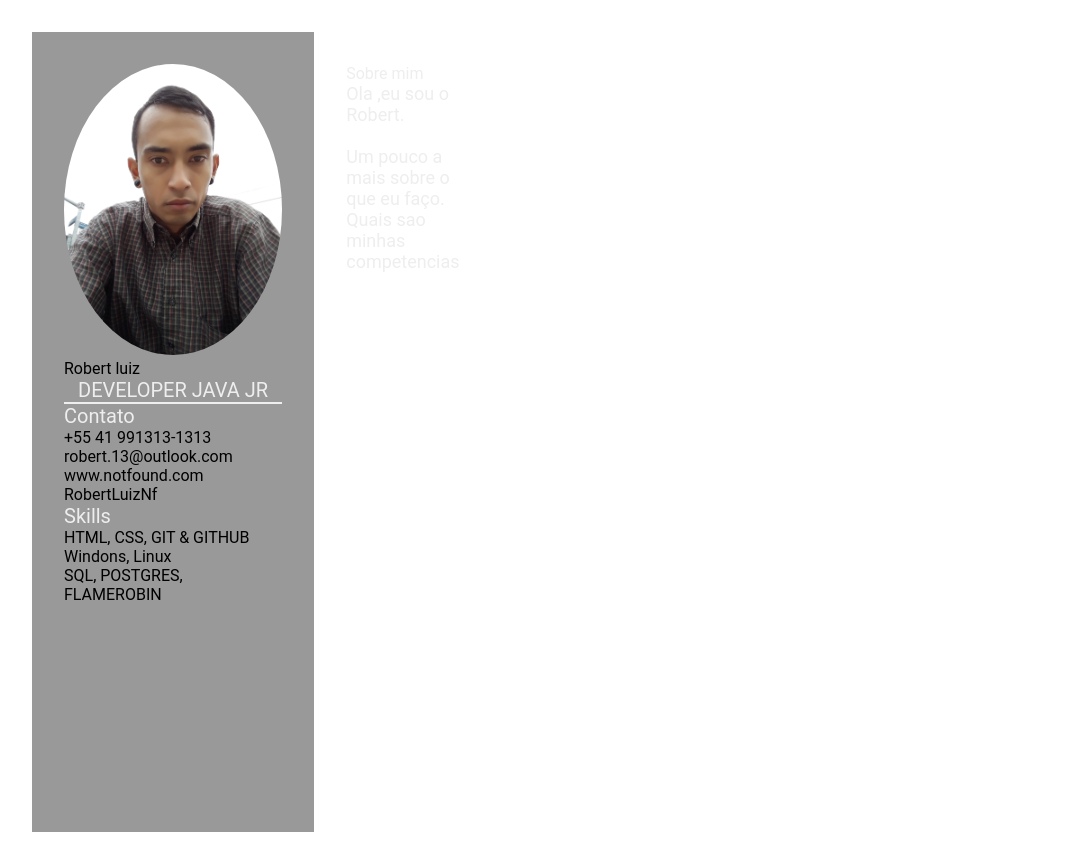
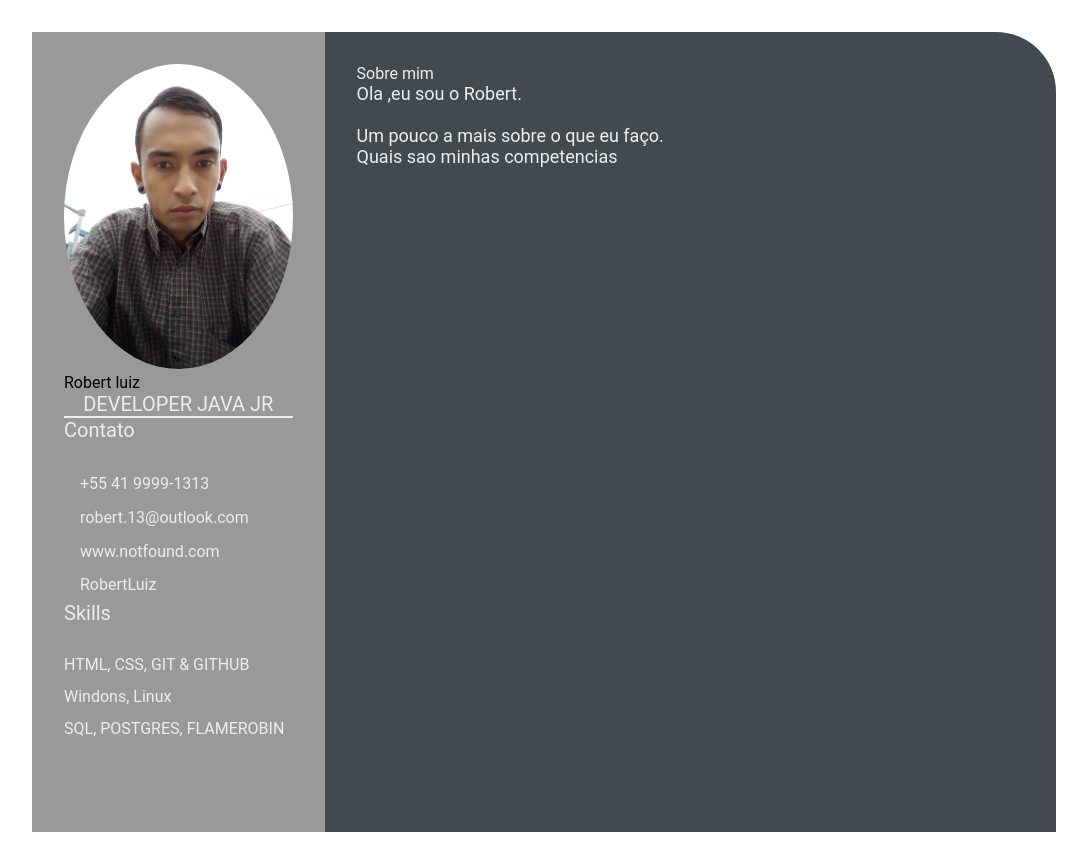
Before and after one commit to RobertLuiz13/RobertluizDeSouza.github.io, a plain HTML site: page index.html in a window 1280 px wide. Shown: the whole page, without its empty margins (96-1183 px from the left). Drawn offline with Linux system fonts and the light colour scheme.

Commit message:
alteracao index

```diff
--- a/index.html
+++ b/index.html
@@ -9,7 +9,6 @@
   <title>Robert luiz CV</title>
 
   <link rel="stylesheet" href="style.css">
-
 </head>
 
 <body>
@@ -21,27 +20,35 @@
           <p class="Name">Robert luiz</p>
           <p class="profession"> Developer java jr</p>
         </div>
-        <div class="cont-info">
+        <div class="contact-info">
           <p class="left-title">Contato</p>
           <ul>
-            <li><i class="fa fa-phone"></i>+55 41 991313-1313</li>
+            <li><i class="fa fa-phone"></i>+55 41 9999-1313</li>
             <li><i class="fa-envelope"></i>robert.13@outlook.com</li>
             <li><i class="fa fa-globe"></i>www.notfound.com</li>
-            <li><i class="fa fa-github"></i>RobertLuizNf</li>
+            <li><i class="fa fa-github"></i>RobertLuiz</li>
           </ul>
         </div>
-        <div class="Skills">
+        <div class="skills">
           <p class="left-title">Skills</p>
           <ul>
             <li>
+            <li>
               <p>HTML, CSS, GIT & GITHUB </p>
-              <li>Windons, Linux</li>
-              <li>SQL, POSTGRES, FLAMEROBIN</li>
+            </li>
+            <li>
+              <p>Windons, Linux</p>
+            </li>
+            <li>
+              <p>SQL, POSTGRES, FLAMEROBIN
+            </li>
+            </p>
           </ul>
         </div>
       </section>
     </section>
-      <section class="right-session">
+
+    <section class="right-section">
       <div class="right-section-contents">
         <section class="about gap">
           <div class="right-title">Sobre mim</div>
@@ -55,4 +62,5 @@
     </section>
   </main>
 </body>
+
 </html>
--- a/style.css
+++ b/style.css
@@ -1,4 +1,4 @@
-* {
+*{
     margin: 0;
     padding: 0;
     box-sizing: border-box;
```
Lines whose indentation alone changed are shown as unchanged.
